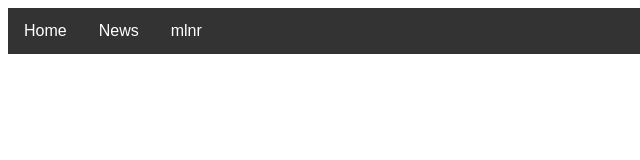
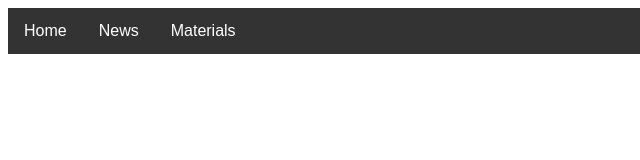
Before and after one commit to mlnr143/nav, a plain HTML site: page index.html in a window 1280 px wide. Shown: the full height of the page, 0-640 px from the left. Drawn offline with Linux system fonts and the light colour scheme.

Commit message:
Update index.html

```diff
--- a/index.html
+++ b/index.html
@@ -11,7 +11,7 @@
   <a href="#home">Home</a>
 	<a href="#news">News</a>
   <div class="dropdown">
-    <button class="dropbtn">mlnr
+    <button class="dropbtn">Materials
 
     </button>
     <div class="dropdown-content">
```
